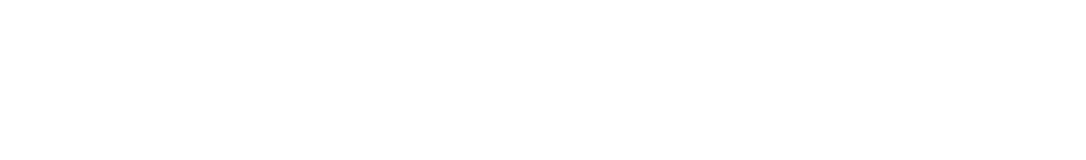
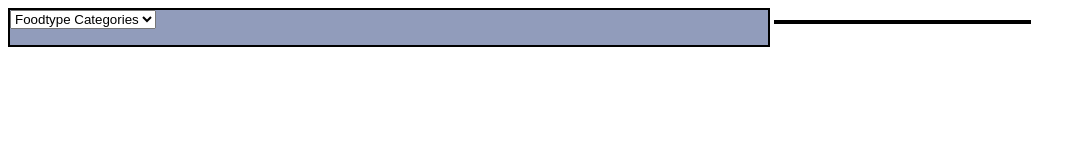
Before and after one commit to FinchyG/JavaScript_Groceries_Basket_ES6, a plain HTML site: page index.html in a window 1280 px wide. Shown: the whole page, without its empty margins (0-1086 px from the left). Drawn offline with Linux system fonts and the light colour scheme.

Commit message:
working select element with value capture and creation of Foodtype constructor

```diff
--- a/index.css
+++ b/index.css
@@ -0,0 +1,15 @@
+#sale_items {
+    display: inline-block;
+    width: 60%;
+    background-color: rgba(145, 156, 187, 0.5);
+    background-color: rgb(145,156,187);
+    border: 2px solid rgb(0, 0, 0);
+}
+
+#selected_items {
+    display: inline-block;
+    width: 20%;
+    background-color: rgba(145, 156, 187, 0.5);
+    background-color: rgb(145,156,187);
+    border: 2px solid rgb(0, 0, 0);
+}
--- a/index.html
+++ b/index.html
@@ -12,7 +12,23 @@
 
 <body>
 
+  <div id="sale_items">
 
+    <select id="food_categories" onchange="selected_category()">
+      <option value="" disabled selected>Foodtype Categories</option>
+      <option value="fruits">Fruits</option>
+      <option value="vegetables">Vegetables</option>
+      <option value="breads">Breads</option>
+      <option value="meats">Meats</option>
+    </select>
+
+    <ul id="available_foods"></ul>
+
+  </div>
+
+  <div id="selected_items">
+
+  </div>
 
 </body>
 
--- a/index.js
+++ b/index.js
@@ -0,0 +1,21 @@
+// function to capture value of selected <select> option
+
+function selected_category() {
+    var selected_foodtype = document.getElementById("food_categories").value;
+    console.log(selected_foodtype);
+}
+
+// foodtype constructor function
+
+function Foodtype(type, name, quantity, price) {
+    this.type     = type;
+    this.name     = name;
+    this.quantity = quantity;
+    this.price    = price;
+}
+
+// currently available fruits
+
+var banana = new Foodtype(fruit, banana, 5, "£0.20");
+var apple  = new Foodtype(fruit, apple, 5, "£0.60");
+var orange = new Foodtype(fruit, orange, 5, "£0.45";)
```
